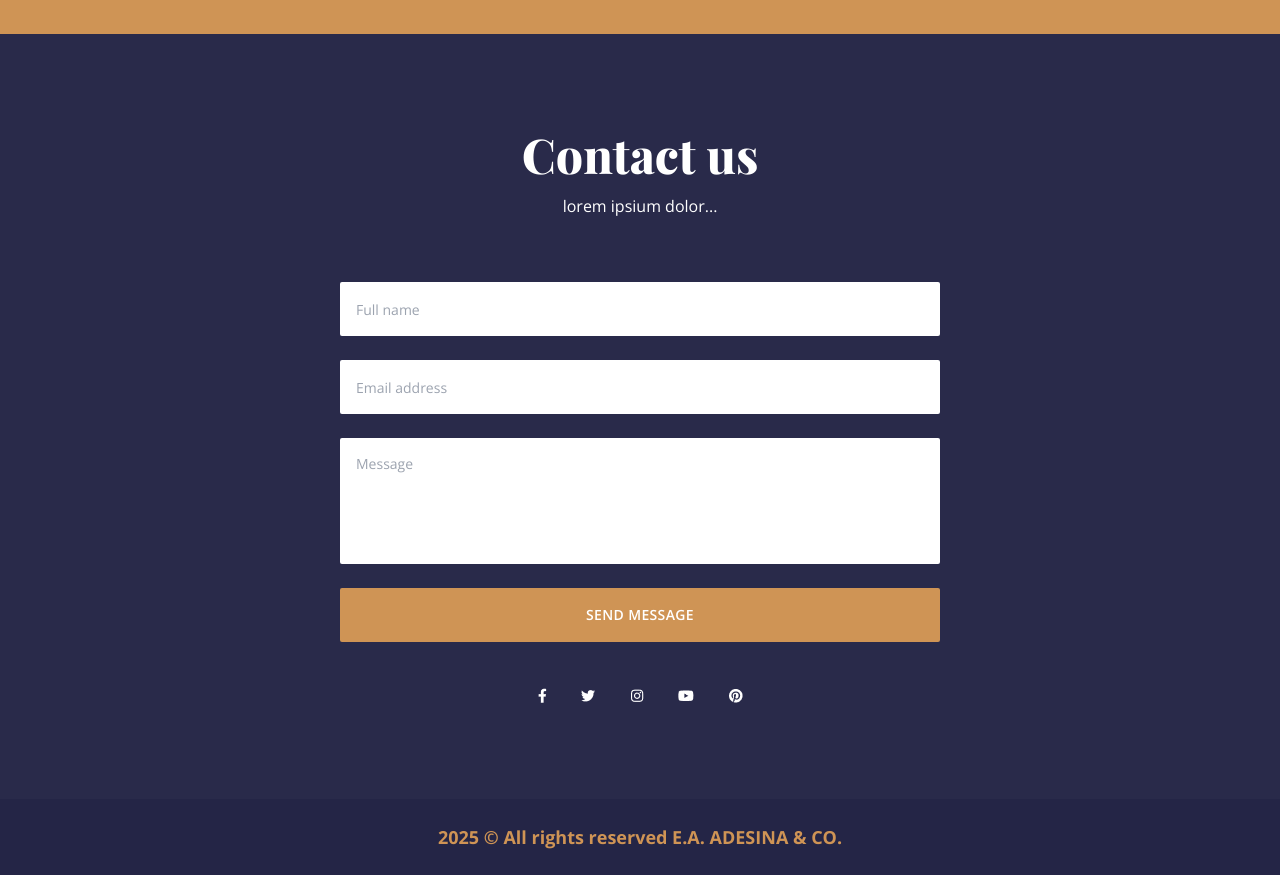
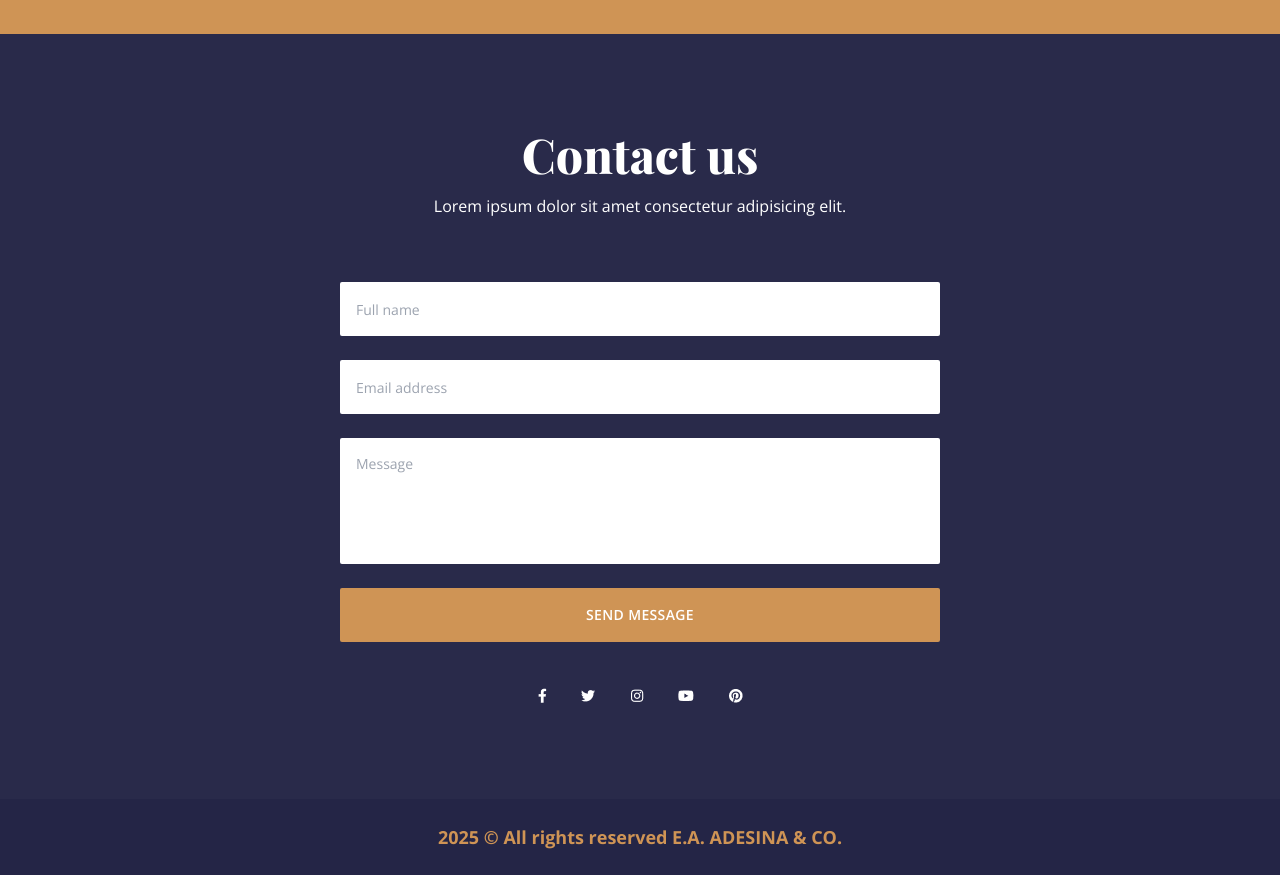
Before and after one commit to Ollatomiwa/lawfirm-website, a React (Create React App) app: page / in a window 1280 px wide. Shown: the part 3340-4215 px from the top of the page. Built offline with nearby package versions, Linux system fonts and the light colour scheme.

Commit message:
Add email functionality to Contact component; update dependencies and .gitignore

```diff
--- a/package.json
+++ b/package.json
@@ -3,9 +3,11 @@
   "version": "0.1.0",
   "private": true,
   "dependencies": {
+    "@emailjs/browser": "^4.4.1",
     "@testing-library/jest-dom": "^5.16.2",
     "@testing-library/react": "^12.1.3",
     "@testing-library/user-event": "^13.5.0",
+    "axios": "^1.7.9",
     "react": "^17.0.2",
     "react-dom": "^17.0.2",
     "react-router-dom": "^5.3.4",
--- a/src/components/Contact.js
+++ b/src/components/Contact.js
@@ -1,34 +1,88 @@
-import React from 'react'
+import React, { useState } from 'react';
+import emailjs from '@emailjs/browser';
 
-//import social data
-import { social } from '../data'
+import { social } from '../data';
 
 const Contact = () => {
-  return (
-    <section id='contact' className='bg-primary text-white min-h-[732px] section'>
-        <div className='container mx-auto text-center'>
-            <h2 className='text-5xl font-primary font-extrabold mb-4 '>Contact us</h2>
-            <p className='max-w-[540px] mx-auto px-6 lg:px-o mb-[64px]'>lorem ipsium dolor...</p>
-            {/* form */}
-            <form className='px-8 lg:px-0 max-w-[600px] mx-auto flex flex-col space-y-6 mb-[46px] '>
-                <input className='form-control' placeholder='Full name' type='text'/>
-                <input className='form-control' placeholder='Email address' type='text'/>
-                <textarea className='textarea' placeholder='Message'></textarea>
-                <button className='btn bg-accent hover:bg-accent-hover transition-all'>Send message</button>
-            </form>
-            {/* social icons */}
-            <div className='flex items-center justify-between max-w-[205px] mx-auto'>
-                {social.map((item, index) => {
-                    return (
-                        <a href='#' key={index}>
-                            <img src={item.icon} alt=''/>
+    const [name, setName] = useState('');
+    const [email, setEmail] = useState('');
+    const [message, setMessage] = useState('');
+
+    const handleSubmit = (e) => {
+        e.preventDefault();
+
+        if (!name || !email || !message) {
+            alert('Please fill in all fields.');
+            return;
+        }
+
+        const serviceId = process.env.REACT_APP_EMAILJS_SERVICE_ID;
+        const templateId = process.env.REACT_APP_EMAILJS_TEMPLATE_ID;
+        const publicKey = process.env.REACT_APP_EMAILJS_PUBLIC_KEY;
+
+        const templateForm = {
+            from_name: name,
+            from_email: email,
+            to_name: 'E.A. ADESINA',
+            message: message,
+        };
+
+        emailjs.send(serviceId, templateId, templateForm, publicKey)
+            .then((response) => {
+                console.log('Email sent successfully:', response);
+                setName('');
+                setEmail('');
+                setMessage('');
+                alert('Your message has been sent successfully!');
+            })
+            .catch((error) => {
+                console.error('Error sending mail:', error.text || error);
+                alert('There was an error sending your message. Please try again.');
+            });
+    };
+
+    return (
+        <section id="contact" className="bg-primary text-white min-h-[732px] section">
+            <div className="container mx-auto text-center">
+                <h2 className="text-5xl font-primary font-extrabold mb-4">Contact us</h2>
+                <p className="max-w-[540px] mx-auto px-6 lg:px-0 mb-[64px]">
+                    Lorem ipsum dolor sit amet consectetur adipisicing elit.
+                </p>
+                <form onSubmit={handleSubmit} className="px-8 lg:px-0 max-w-[600px] mx-auto flex flex-col space-y-6 mb-[46px]">
+                    <input
+                        className="form-control"
+                        placeholder="Full name"
+                        type="text"
+                        value={name}
+                        onChange={(e) => setName(e.target.value)}
+                    />
+                    <input
+                        className="form-control"
+                        placeholder="Email address"
+                        type="email"
+                        value={email}
+                        onChange={(e) => setEmail(e.target.value)}
+                    />
+                    <textarea
+                        className="textarea"
+                        placeholder="Message"
+                        value={message}
+                        onChange={(e) => setMessage(e.target.value)}
+                    />
+                    <button type="submit" className="btn bg-accent hover:bg-accent-hover transition-all">
+                        Send message
+                    </button>
+                </form>
+                <div className="flex items-center justify-between max-w-[205px] mx-auto">
+                    {social.map((item, index) => (
+                        <a href="#" key={index}>
+                            <img src={item.icon} alt="" />
                         </a>
-                    )
-                })}
+                    ))}
+                </div>
             </div>
-        </div>
-    </section>
-  )
-}
+        </section>
+    );
+};
 
 export default Contact;
```
Also changed, not shown: 2 other files (tests, documents, lock files or other folders).
